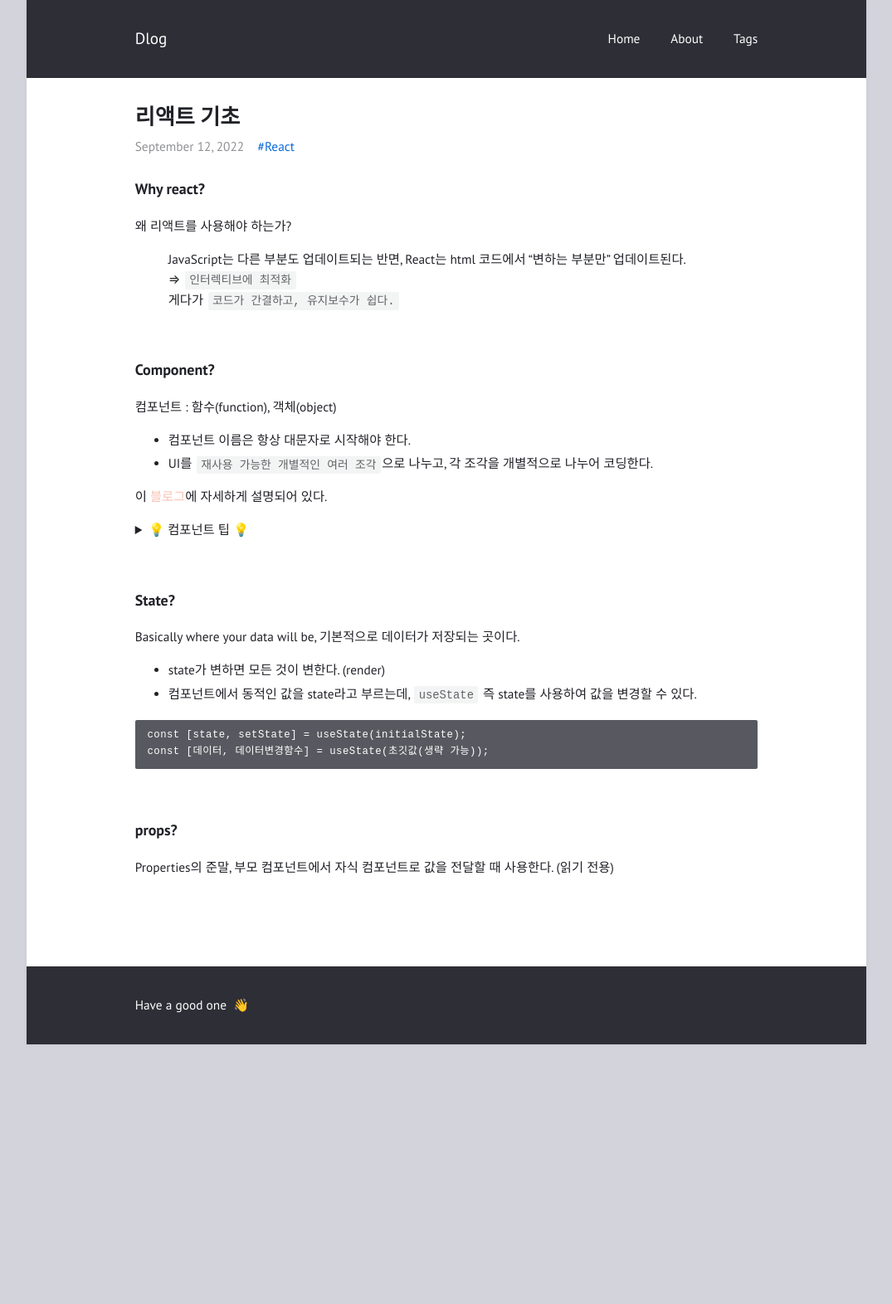
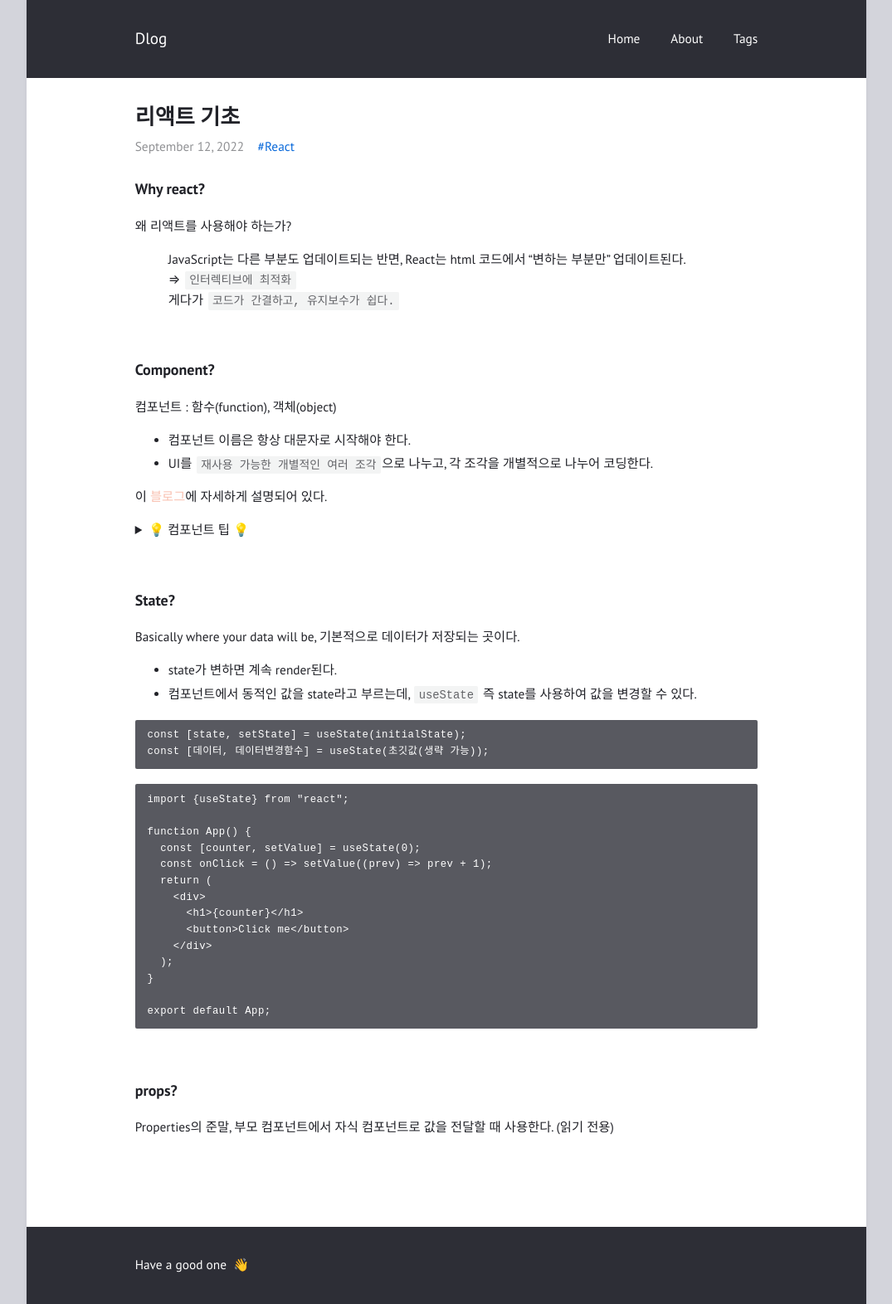
Before and after one commit to feb-dain/feb-dain.github.io, a Jekyll site: the page built from _posts/2022-09-12-basic-react.md, in a window 1280 px wide. Shown: the whole page at 83% size, without its empty margins (102-1177 px from the left). Built offline with Jekyll 4.4.1, drawn with Linux system fonts in a browser that asks for light colours; comment, search, counter and statistics services are not loaded; before the commit the page ends 1259 px from its top, so only the background shows below that.

Commit message:
Update 2022-09-12-basic-react.md

`````diff
--- a/_posts/2022-09-12-basic-react.md
+++ b/_posts/2022-09-12-basic-react.md
@@ -36,12 +36,29 @@ tags: React
 
 ### State?
 Basically where your data will be, 기본적으로 데이터가 저장되는 곳이다.<br>
-- state가 변하면 모든 것이 변한다. (render)
+- state가 변하면 계속 render된다.
 - 컴포넌트에서 동적인 값을 state라고 부르는데, `useState` 즉 state를 사용하여 값을 변경할 수 있다.
 
 ````
 const [state, setState] = useState(initialState);
 const [데이터, 데이터변경함수] = useState(초깃값(생략 가능));
+````
+
+````
+import {useState} from "react";
+
+function App() {
+  const [counter, setValue] = useState(0);
+  const onClick = () => setValue((prev) => prev + 1);
+  return (
+    <div>
+      <h1>{counter}</h1>
+      <button>Click me</button>
+    </div>
+  );
+}
+
+export default App;
 ````
 
 <br>
`````
